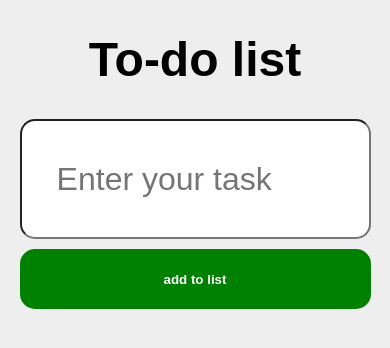
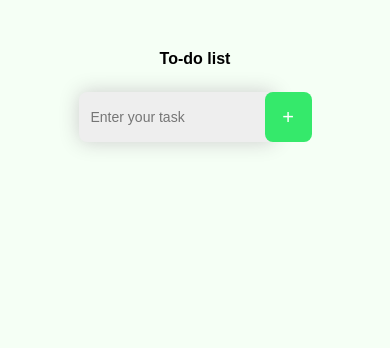
Before and after one commit to Rodrigow897/To-Do-List, a website: page index.html in a window 390 px wide. Drawn offline with Linux system fonts and the light colour scheme.

Commit message:
improved front

```diff
--- a/css/style.css
+++ b/css/style.css
@@ -1,68 +1,77 @@
 *{
+    margin: 0;
+    padding: 0;
     box-sizing: border-box;
 }
 
 body{
-    margin: 0;
-    padding: 0;
-    font-family: Arial, Helvetica, sans-serif;
-    background: #eeeeee;
+    background-color: #f5fff5;
+    font-family: sans-serif;
 }
 
-h1{
-    text-align: center;
-    font-size: 3rem;
+
+
+.container{
+    display: flex;
+    flex-direction: column;
+    justify-content: center;
+    align-items: center;
+    margin-top: 50px;
 }
 
-header{
+.inputBox {
+    display: flex;
+    flex-direction: row;
+    justify-content: center;
+    align-items: center;
+    margin-top: 24px;
+}
+
+#btn-add{
+    border: none;
+    background-color: #35e96b;
+    height: 50px;
+    width: 50px;
+    border-radius: 8px;
+    color: #FFF;
+    font-size: 24px;
+    margin-left: -10px;
+    cursor: pointer;
+}
+
+.title{
+    font-weight: bold;
+    text-align: center;
+}
+
+#inputTask{
+    background-color: #EEEEEE;
+    border: none;
+    width: 450px;
+    height: 50px;
+    padding-left: 12px;
+    border-radius: 8px;
+    box-shadow: 0 0 20px #ccc;
+    outline: none;
+}
+
+#areaList {
+    margin-top: 40px;
+    display: flex;
+    flex-direction: column;
+    align-items: center;
+}
+
+.item{
     display: flex;
     flex-flow: row wrap;
-    align-items: center;
-    width: 90%;
-    /*border: 1px solid red;*/
-    margin: auto auto;
-}
-
-input{
-    height: 120px;
-    font-size: 2rem;
-    width: 80%;
-    padding-left: 10%;
-    border-top-left-radius: 15px;
-    border-bottom-left-radius: 10px;
-
-}
-
-button.add{
-    width: 20%;
-    cursor: pointer;
-    background: green;
-    color: white;
-    font-weight: bold;
-    border: none;
-    height: 120px;
-    border-top-right-radius: 10px;
-    border-bottom-right-radius: 10px;
-}
-
-main{
-    display: flex;
-    flex-flow: row wrap;
-    width: 90%;
-    margin: auto auto;
-    /*border: 1px solid blue;*/
-    padding-top: 40px;
-}
-
-.item {
-    display: flex;
-    flex-flow: row nowrap;
+    justify-content: center;
     justify-content: space-between;
     align-items: center;
     background: white;
-    height: 80px;
-    width: 100%;
-    box-shadow: 0 0 20px #ccc;
+    height: 50px;
+    width: 500px;
+    box-shadow: 0 0 30px #ccc;
     margin-bottom: 2%;
     cursor: pointer;
     padding: 0 10px;
@@ -71,15 +80,15 @@ main{
 
 .item-icon{
     flex: 0 0 40px;
-    /*border: 1px solid red;*/
-    font-size: 2rem;
+    text-align: center;
+    font-size: 16px;
 }
 
 .item-name{
-
+    text-align: center;
+    flex: 55px;
     min-width: 0;
-    /*border: 1px solid deeppink;*/
-    font-size: 20px;
+    font-size: 12px;
     font-weight: bold;
     overflow: hidden;
     text-overflow: ellipsis;
@@ -88,76 +97,76 @@ main{
 }
 
 .item-button{
-    flex: 0 0 80x;
-    /*border: 1px solid orange;*/
+    flex: 25px;
+    flex: 0 0 80px
 }
 
 .delete{
-    background: red;
-    color: white;
     border: none;
-    padding: 10px;
-    height: 80px;
-    width: 115%;
     cursor: pointer;
-    border-radius: 15px;
-    flex-shrink: 0;
+    background-color: white;
+    margin-left: 110px;
+    .mdi-delete{
+        color: red;
+        font-size: 20px;
+    }
 }
 
 .item.clicked{
-    background: #d4f6d9;
+    .mdi-check-circle{
+        color: green;
+    }
 }
 
 .item.clicked .item-name{
     text-decoration: line-through;
     color: gray;
-}
-
-.mdi-check-circle{
-    color: green;
+    font-style: italic;
 }
 
 
-@media (max-width: 600px) {
-    header {
-        flex-direction: column;
+
+
+/*Para telas menores*/
+@media screen and (max-width: 600px) {
+    #inputTask {
+        width: 90%;
+        font-size: 14px;
     }
 
-    input {
-        width: 100%;
-        border-radius: 15px;
-        margin-bottom: 10px;
+    #btn-add {
+        margin-left: 0;
+        margin-left: -10px;
+        width: 50px;
+        height: 50px;
+        font-size: 20px;
     }
 
-    button.add {
-        width: 100%;
-        height: 60px;
-        border-radius: 15px;
+    .inputBox {
+        flex-direction: row;
+        align-items: stretch;
     }
 
     .item {
-        flex-direction: column;
-        align-items: flex-start;
-        margin-bottom: 2rem;
+        width: 80%;
+        flex-direction: row;
+        height: 60px;
+        padding: 10px;
+
     }
 
-    .item-name {
-    width: 100%;
-    min-width: 0;
-    white-space: normal;
-    word-break: break-word;
-    overflow-wrap: break-word;
-    overflow: visible;
-    text-overflow: unset;
+    .item-button, .item-name {
+        flex: row;
+        width: 50px;
+        text-align: center;
+        align-content: center;
     }
 
-    .item-button {
-        width: 100%;
-        margin-top: 10px;
-    }
+   .item-icon{
+    margin-right: auto auto;
+   }
 
     .delete {
-        width: 100%;
-        height: 40px;
+        margin-left: 60px;
     }
 }
--- a/index.html
+++ b/index.html
@@ -10,13 +10,13 @@
 </head>
 
 <body>
-
-    <h1>To-do list</h1>
-
-    <header>
-        <input id="inputTask" type="text" placeholder="Enter your task">
-        <button onclick="addTask()" id="btn-add" class="add">add to list</button>
-    </header>
+    <div class="container">
+    <h1c class="title">To-do list</h1>
+        <div class="inputBox">
+            <input id="inputTask" type="text" placeholder="Enter your task">
+            <button onclick="addTask()" id="btn-add">+</button>
+        </div>
+    </div>
     <main id="areaList">
 
 
--- a/js/control.js
+++ b/js/control.js
@@ -20,7 +20,7 @@ function addTask() {
                 ${inputValue}
             </div>
             <div class="item-button">
-                <button onclick="deleteTask(${counter})" class="delete"><i class="mdi mdi-delete"></i>Delete</button>
+                <button onclick="deleteTask(${counter})" class="delete"><i class="mdi mdi-delete"></i></button>
 
             </div>
         </div>`;
```
